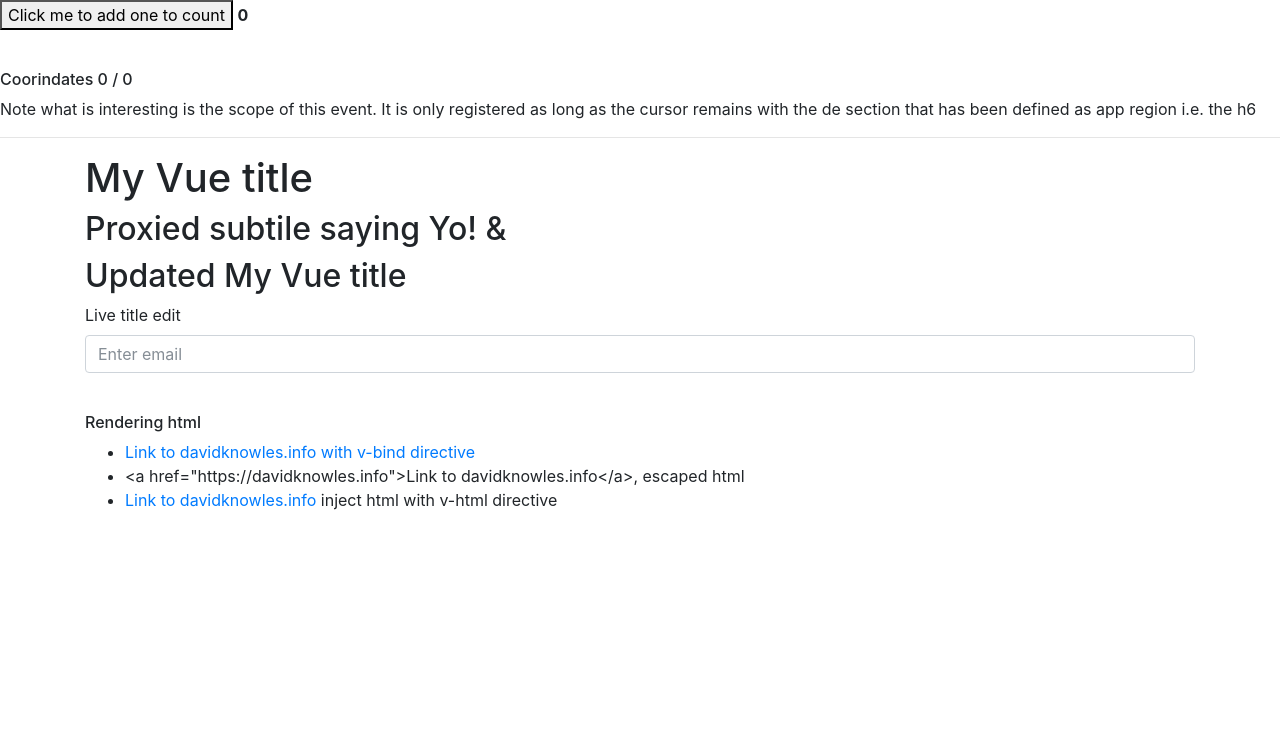
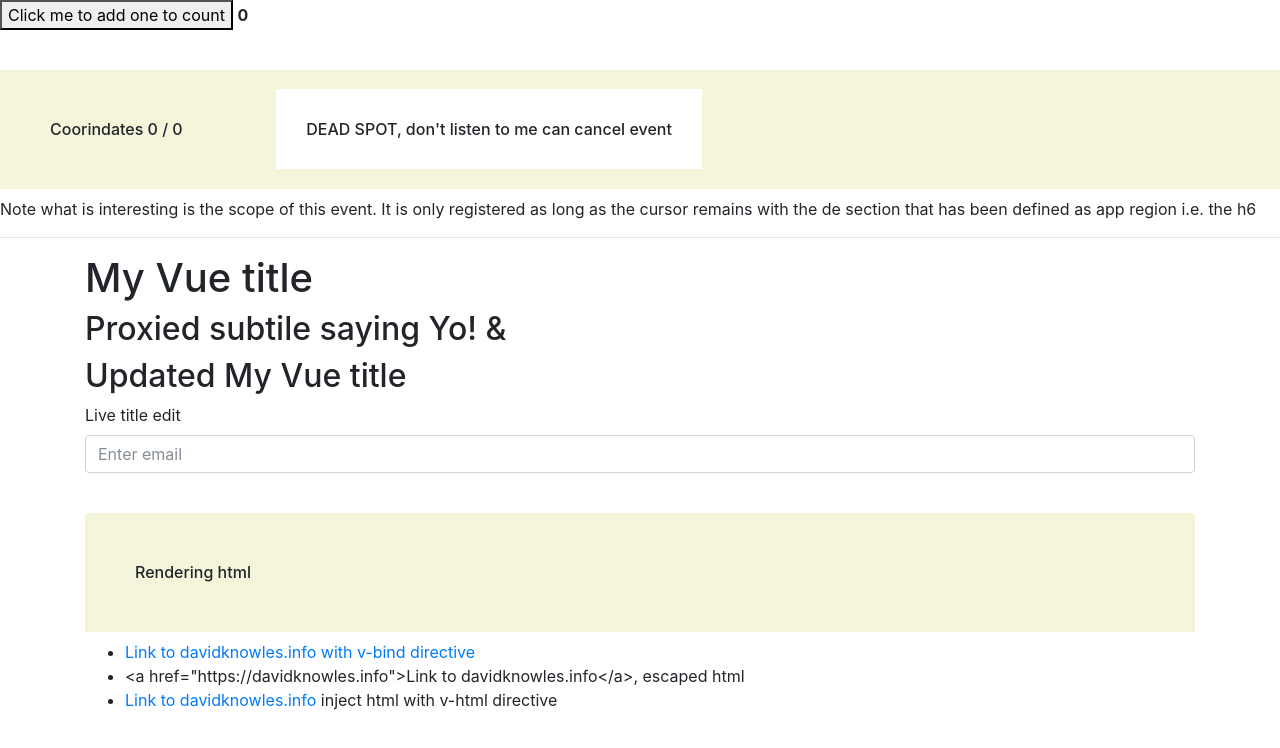
Before and after one commit to Timidfriendly/Udemy-Vue-JS2, a website: page src/index.html in a window 1280 px wide. Drawn offline with Linux system fonts and the light colour scheme.

Commit message:
Section2-Lecture 19. Modifying an Event - with Event Modifiers

```diff
--- a/src/index.html
+++ b/src/index.html
@@ -8,6 +8,20 @@
         <meta name="viewport" content="width=device-width, initial-scale=1">
         <script src="js/vendor/vue.min.js"></script>
         <link rel="stylesheet" href="css/vendor/bootstrap.min.css">
+        <style>
+            h6 {
+                background-color: beige;
+                padding: 50px;
+            }
+            .fixedwidth {
+                min-width: 222px;
+                display: inline-block;
+            }
+            .donnot-listen {
+                background-color: #fff;
+                padding:30px;
+            }
+        </style>
     </head>
     <body>
 
@@ -17,7 +31,10 @@
                 <span><strong>{{ counter }}</strong></span>
             </p>
             <br>
-            <h6 v-on:mousemove="updateCoordinates">Coorindates {{ x }} / {{ y }}</h6>
+            <h6 v-on:mousemove="updateCoordinates">
+                <span class="fixedwidth">Coorindates {{ x }} / {{ y }}</span>
+                <span class="donnot-listen" v-on:mousemove="donnotListen">DEAD SPOT, don't listen to me can cancel event</span>
+            </h6>
             <p>Note what is interesting is the scope of this event. It is only registered as long as the cursor remains with the de section that has been defined as app region i.e. the h6</p>
         </section>
 
--- a/src/js/main.js
+++ b/src/js/main.js
@@ -12,6 +12,9 @@ new Vue({
         updateCoordinates: function(event) {
             this.x = event.clientX;
             this.y = event.clientY;
+        },
+        donnotListen: function (event) {
+            event.stopPropagation();
         }
     }
 });
```
